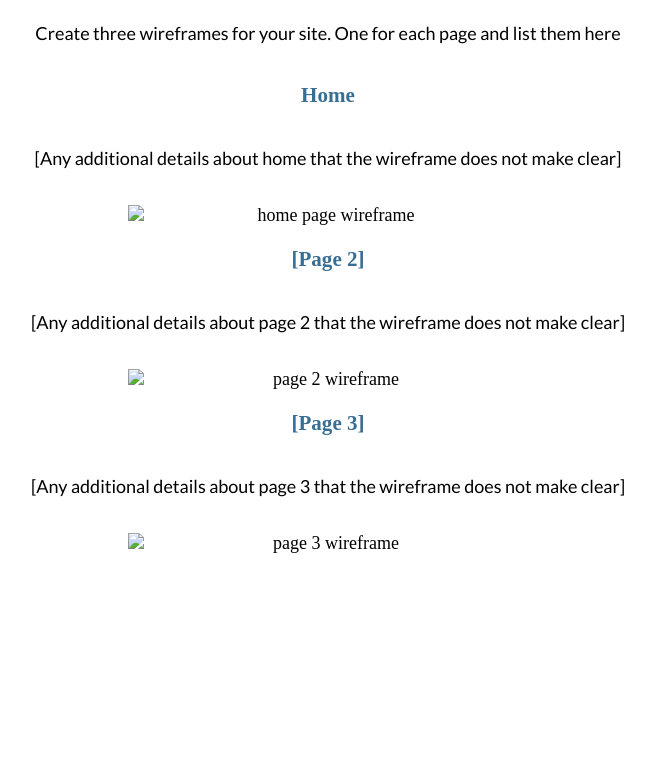
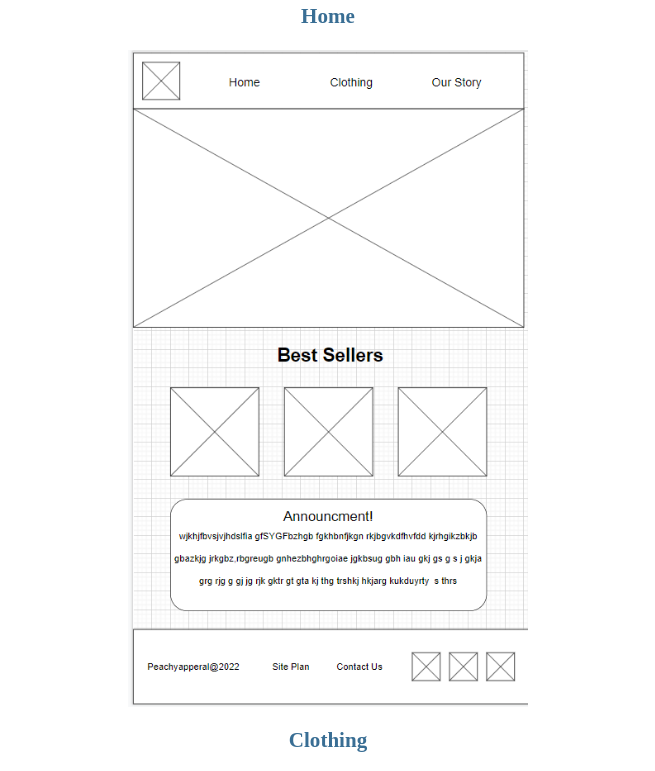
Before and after one commit to Michelle-stacey04/wdd130, a plain HTML site: page peachy-apparel/site-plan.html in a window 1280 px wide. Shown: the part 7298-8069 px from the top of the page, without its empty margins (312-967 px from the left). Before the commit the page ends 7924 px from the top, so only its background shows below. Drawn offline with Linux system fonts and the light colour scheme; a web font is replaced by a local one.

Commit message:
personal wireframe added

```diff
--- a/peachy-apparel/site-plan.html
+++ b/peachy-apparel/site-plan.html
@@ -178,26 +178,14 @@
       <h2>
         Wireframes
       </h2>
-      <p>
-        Create three wireframes for your site. One for each page and list them here</p>
+      <h3>Home</h3>
+      <img src="images/peachy apparel home wireframe.png" alt="home page wireframe">
 
-      <h3>Home</h3>
-      <p>
-        [Any additional details about home that the wireframe does not make clear]
-      </p>
-      <img src="#" alt="home page wireframe">
+      <h3>Clothing</h3>
+      <img src="images/peachy apparel clothing wireframe .png" alt="page 2 wireframe">
 
-      <h3>[Page 2]</h3>
-      <p>
-        [Any additional details about page 2 that the wireframe does not make clear]
-      </p>
-      <img src="#" alt="page 2 wireframe">
-
-      <h3>[Page 3]</h3>
-      <p>
-        [Any additional details about page 3 that the wireframe does not make clear]
-      </p>
-      <img src="#" alt="page 3 wireframe">
+      <h3>Our Story</h3>
+      <img src="images/peachy apparel our story wireframe .png" alt="page 3 wireframe">
     </main>
   </body>
 
```
Also changed, not shown: peachy-apparel/images/peachy apparel clothing wireframe .png (added), peachy-apparel/images/peachy apparel home wireframe.png (added), peachy-apparel/images/peachy apparel our story wireframe .png (added).
